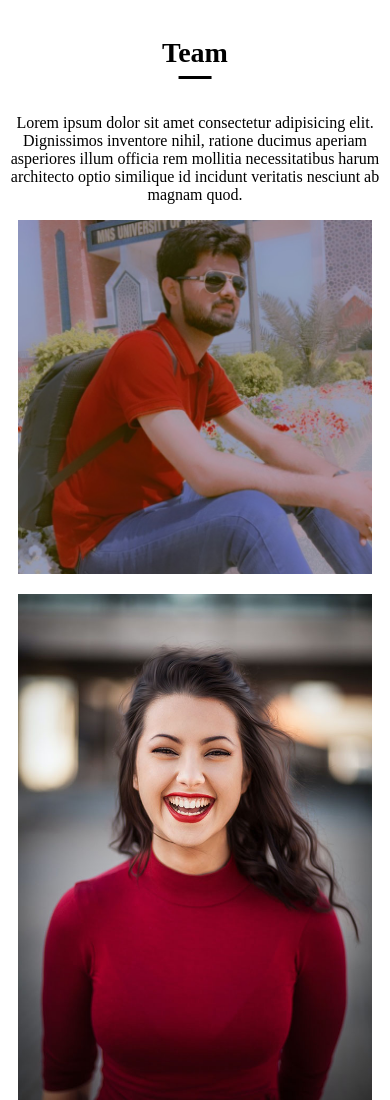
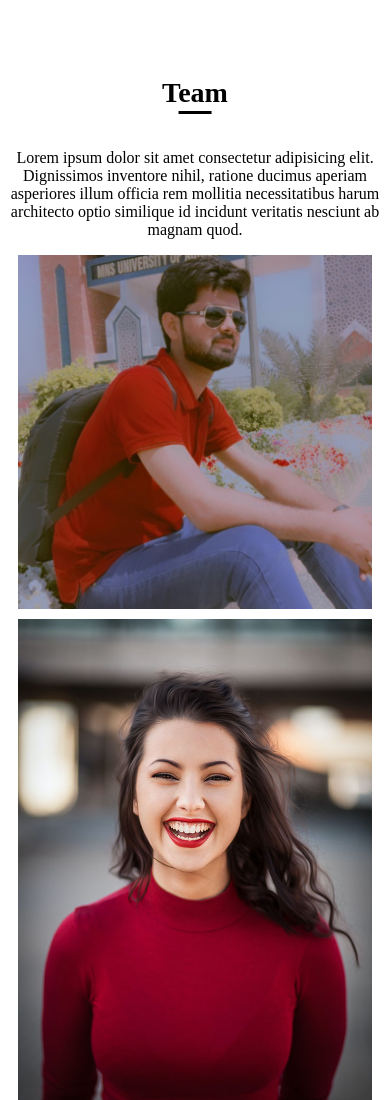
Before and after one commit to sadam-codes/Bikin-webpage, a plain HTML site: page team/team.html in a window 390 px wide. Shown: the top 1100 px of the page. Drawn offline with Linux system fonts and the light colour scheme.

Commit message:
feat : updated sections

```diff
--- a/team/team.css
+++ b/team/team.css
@@ -1,20 +1,21 @@
 #team {
-  padding: 10px 0px;
+  padding: 0px 0px;
 }
 .team {
   max-width: 1200px;
   margin: auto;
+  padding: 50px 0px;
 }
 .maindivteam {
-  max-width: 1200px;
-  margin: auto;
   text-align: center;
+  margin: 0;
+
 }
 .teamHeading {
   text-align: center;
   position: relative;
   display: inline-block;
-  padding-bottom: 10px;
+  padding-bottom: 5px;
   font-size: 28px;
 }
 .teamHeading::after {
@@ -29,7 +30,7 @@
   display: block; /* Ensures the element is visible */
 }
 
-.para {
+.parateam {
   text-align: center;
   color: black;
 }
@@ -66,8 +67,7 @@
   .Fourimages {
     display: grid;
     grid-template-columns: repeat(2, 1fr);
-    gap: 20px;
-    margin: 10px;
+    gap: 10px;
   }
 }
 
@@ -75,7 +75,6 @@
   .Fourimages {
     display: grid;
     grid-template-columns: repeat(1, 1fr);
-    gap: 20px;
-    margin: 10px;
+    gap: 10px;
   }
 }
--- a/team/team.html
+++ b/team/team.html
@@ -15,7 +15,7 @@
       <div class="team">
         <div class="maindivteam">
           <h1 class="teamHeading">Team</h1>
-          <p class="para">
+          <p class="parateam">
             Lorem ipsum dolor sit amet consectetur adipisicing elit. Dignissimos
             inventore nihil, ratione ducimus aperiam asperiores illum officia
             rem mollitia necessitatibus harum architecto optio similique id
```
Also changed, not shown: feature-section/feature.css (+7 -0 lines).
